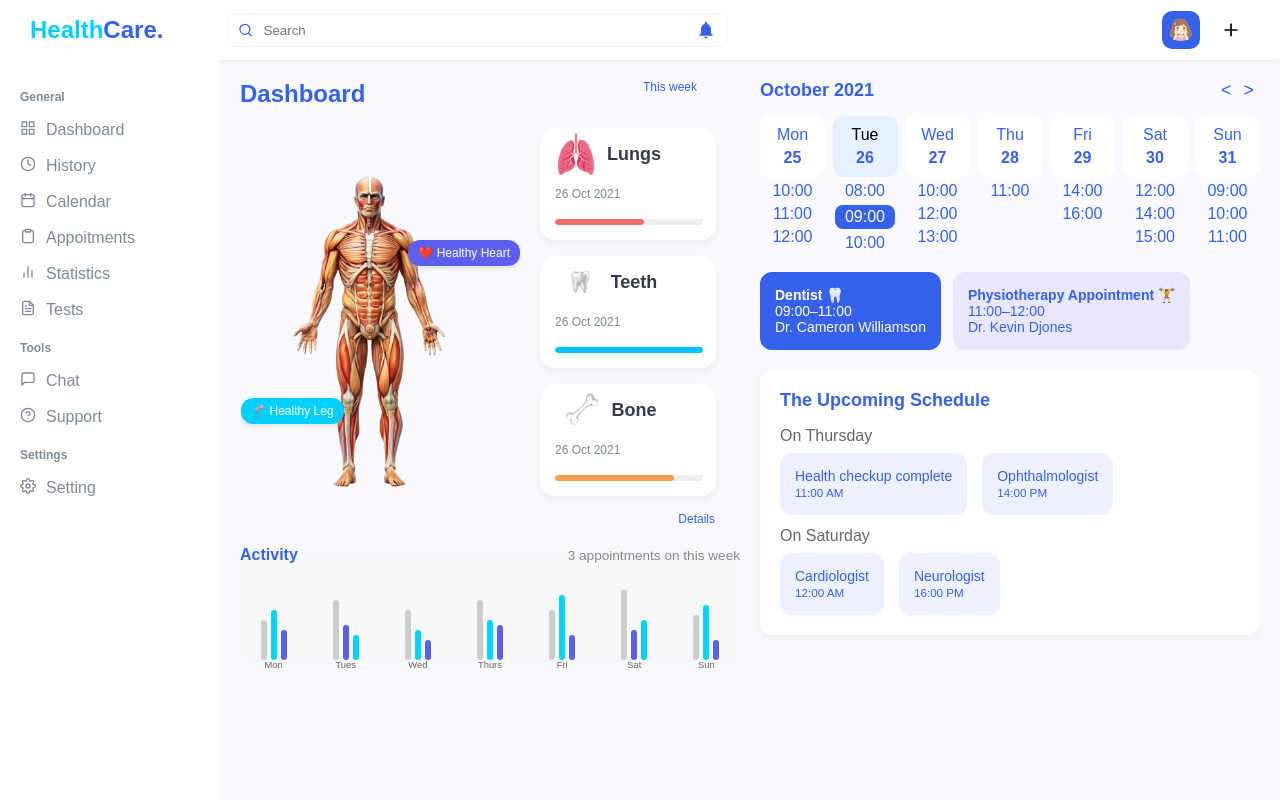
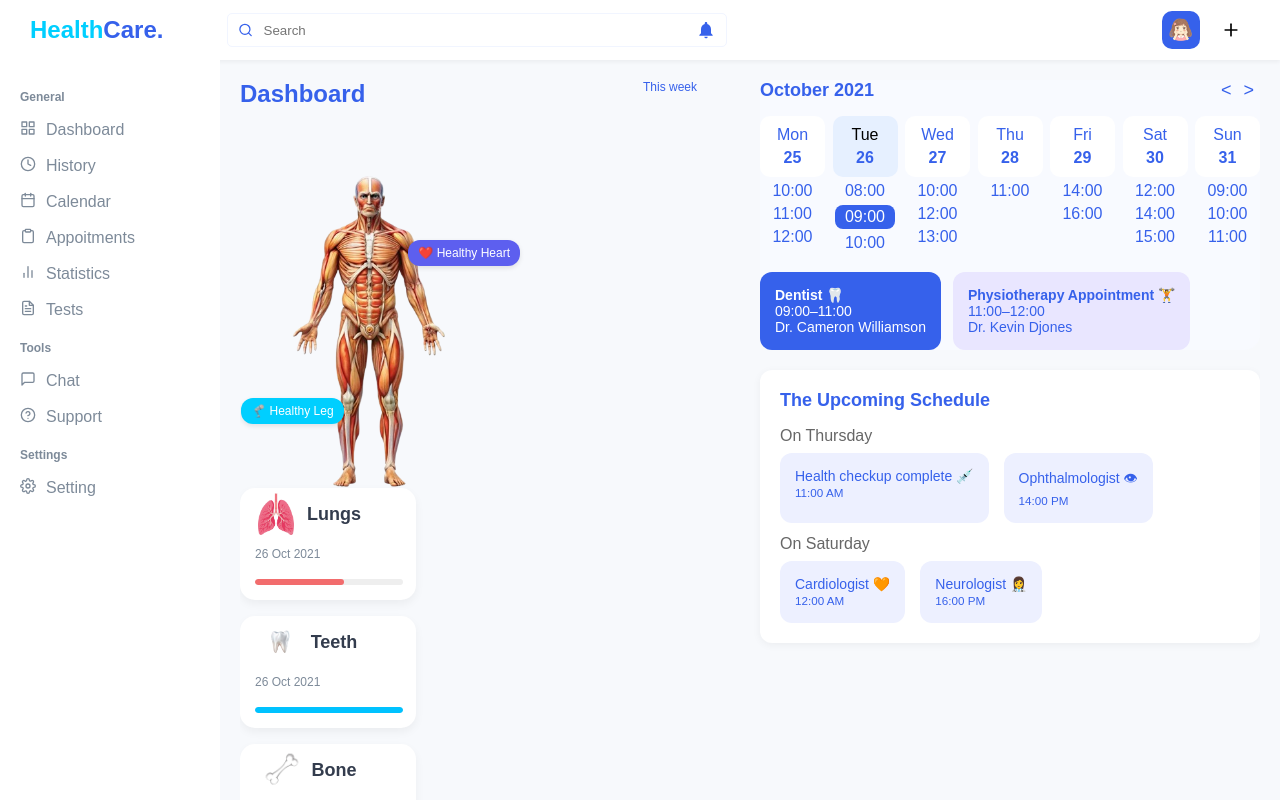
Before and after one commit to Divyanshi2408/Healthcare-Dashboard, a React (Vite) app: page / in a window 1280 px wide. Shown: the top 800 px of the page. Built offline with nearby package versions, Linux system fonts and the light colour scheme.

Commit message:
update ui

```diff
--- a/src/components/DashboardMainContent/AnatomySection/AnatomySection.css
+++ b/src/components/DashboardMainContent/AnatomySection/AnatomySection.css
@@ -1,42 +1,8 @@
-/* .anatomy-container {
-  position: relative;
-  width: 230px;
-}
-
-.anatomy-img {
-  width: 150%;
-}
-
-.indicator {
-  position: absolute;
-  background: #fff;
-  padding: 6px 10px;
-  border-radius: 12px;
-  font-size: 12px;
-  box-shadow: 0 2px 5px rgba(0,0,0,0.1);
-}
-
-.heart {
-  top: 70px;
-  right: -95px;
-  background-color: #5d5fef;
-  color: white;
-}
-
-.leg {
-  bottom: 70px;
-  left: 44px;
-  background-color: #00cfff;
-  color: white;
-}
- */
-
-
 .anatomy-container {
   position: relative;
   width: 100%;
   max-width: 230px;
-  margin: 15px; /* no auto centering */
+  margin: 15px;
   overflow: visible;
 }
 
@@ -47,7 +13,6 @@
   display: block;
 }
 
-/* Indicator styles */
 .indicator {
   position: absolute;
   background: #fff;
@@ -73,7 +38,6 @@
   color: white;
 }
 
-/* Responsive: Tablet */
 @media (max-width: 768px) {
   .anatomy-container {
     max-width: 180px;
@@ -91,7 +55,6 @@
 
 }
 
-/* Responsive: Mobile */
 @media (max-width: 480px) {
   .anatomy-container {
     max-width: 160px;
--- a/src/components/DashboardMainContent/CalendarView/CalendarView.css
+++ b/src/components/DashboardMainContent/CalendarView/CalendarView.css
@@ -1,4 +1,3 @@
-
 .calendar-view {
   background-color: #f8faff;
   border-radius: 16px;
--- a/src/components/DashboardMainContent/DashboardOverview/DashboardOverview.css
+++ b/src/components/DashboardMainContent/DashboardOverview/DashboardOverview.css
@@ -15,7 +15,7 @@
 
 .dashboard-overview {
   display: flex;
-  gap: 40px;
+  gap: 100px;
   flex-wrap: wrap;
   align-items: flex-start;
   justify-content: flex-start;
--- a/src/components/DashboardMainContent/SimpleAppointmentCard.jsx
+++ b/src/components/DashboardMainContent/SimpleAppointmentCard.jsx
@@ -9,4 +9,5 @@ const SimpleAppointmentCard = ({ title, time }) => {
   );
 };
 
+
 export default SimpleAppointmentCard;
--- a/src/components/DashboardMainContent/UpcomingSchedule/UpcomingSchedule.jsx
+++ b/src/components/DashboardMainContent/UpcomingSchedule/UpcomingSchedule.jsx
@@ -9,13 +9,13 @@ const UpcomingSchedule = () => {
       <div>
         <h5>On Thursday</h5>
         <div className='schedule-cards'>
-        <SimpleAppointmentCard title="Health checkup complete" time="11:00 AM" />
-        <SimpleAppointmentCard title="Ophthalmologist" time="14:00 PM" />
+        <SimpleAppointmentCard title="Health checkup complete  💉" time="11:00 AM" />
+        <SimpleAppointmentCard title="Ophthalmologist  👁" time="14:00 PM" />
         </div>
         <h5>On Saturday</h5>
         <div className='schedule-cards'>
-        <SimpleAppointmentCard title="Cardiologist" time="12:00 AM" />
-        <SimpleAppointmentCard title="Neurologist" time="16:00 PM" />
+        <SimpleAppointmentCard title="Cardiologist  🧡" time="12:00 AM" />
+        <SimpleAppointmentCard title="Neurologist  👩‍⚕️" time="16:00 PM" />
       </div>
       </div>
     </div>
--- a/src/components/Header/Header.css
+++ b/src/components/Header/Header.css
@@ -128,8 +128,8 @@
 
   .search-bar {
     width: 100%;
-    margin-top: 8px;
     justify-content: space-between;
+    min-width: 100px;
   }
 
   .header-right {
--- a/src/components/Sidebar/Sidebar.css
+++ b/src/components/Sidebar/Sidebar.css
@@ -1,4 +1,3 @@
-
 .sidebar {
   position: fixed;
   top: 60px;
```
Also changed, not shown: src/components/Sidebar/Sidebar.jsx (+0 -125 lines), src/styles/App.css (+0 -10 lines).
